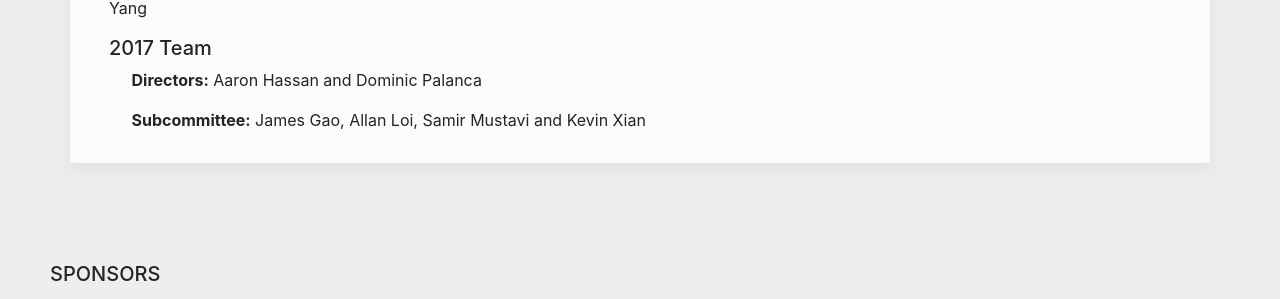
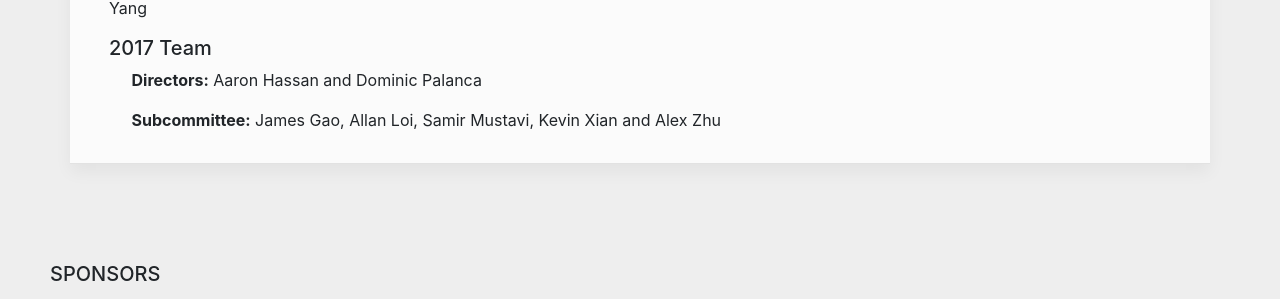
Before and after one commit to MathSocUNSW/MathSocUNSW.github.io, a Jekyll site: the page built from _pages/revision-lectures.md, in a window 1280 px wide and 900 px high, scrolled down 1837 px. Shown: the part 150-449 px from the top of the window. Built offline with Jekyll 4.4.1, drawn with Linux system fonts in a browser that asks for light colours; nearby versions of some CDN libraries.

Commit message:
subcom name addition

```diff
--- a/_pages/revision-lectures.md
+++ b/_pages/revision-lectures.md
@@ -85,4 +85,4 @@ Huge thanks to our Education team who worked tirelessly to bring you this materi
 
 &nbsp;&nbsp;&nbsp;&nbsp;&nbsp;**Directors:** Aaron Hassan and Dominic Palanca
 
-&nbsp;&nbsp;&nbsp;&nbsp;&nbsp;**Subcommittee:** James Gao, Allan Loi, Samir Mustavi and Kevin Xian
+&nbsp;&nbsp;&nbsp;&nbsp;&nbsp;**Subcommittee:** James Gao, Allan Loi, Samir Mustavi, Kevin Xian and Alex Zhu
--- a/docs/resources/revision-lectures/index.html
+++ b/docs/resources/revision-lectures/index.html
@@ -288,7 +288,7 @@
 
 <p>     <strong>Directors:</strong> Aaron Hassan and Dominic Palanca</p>
 
-<p>     <strong>Subcommittee:</strong> James Gao, Allan Loi, Samir Mustavi and Kevin Xian</p>
+<p>     <strong>Subcommittee:</strong> James Gao, Allan Loi, Samir Mustavi, Kevin Xian and Alex Zhu</p>
 
 				</div>
 			</div>
```
